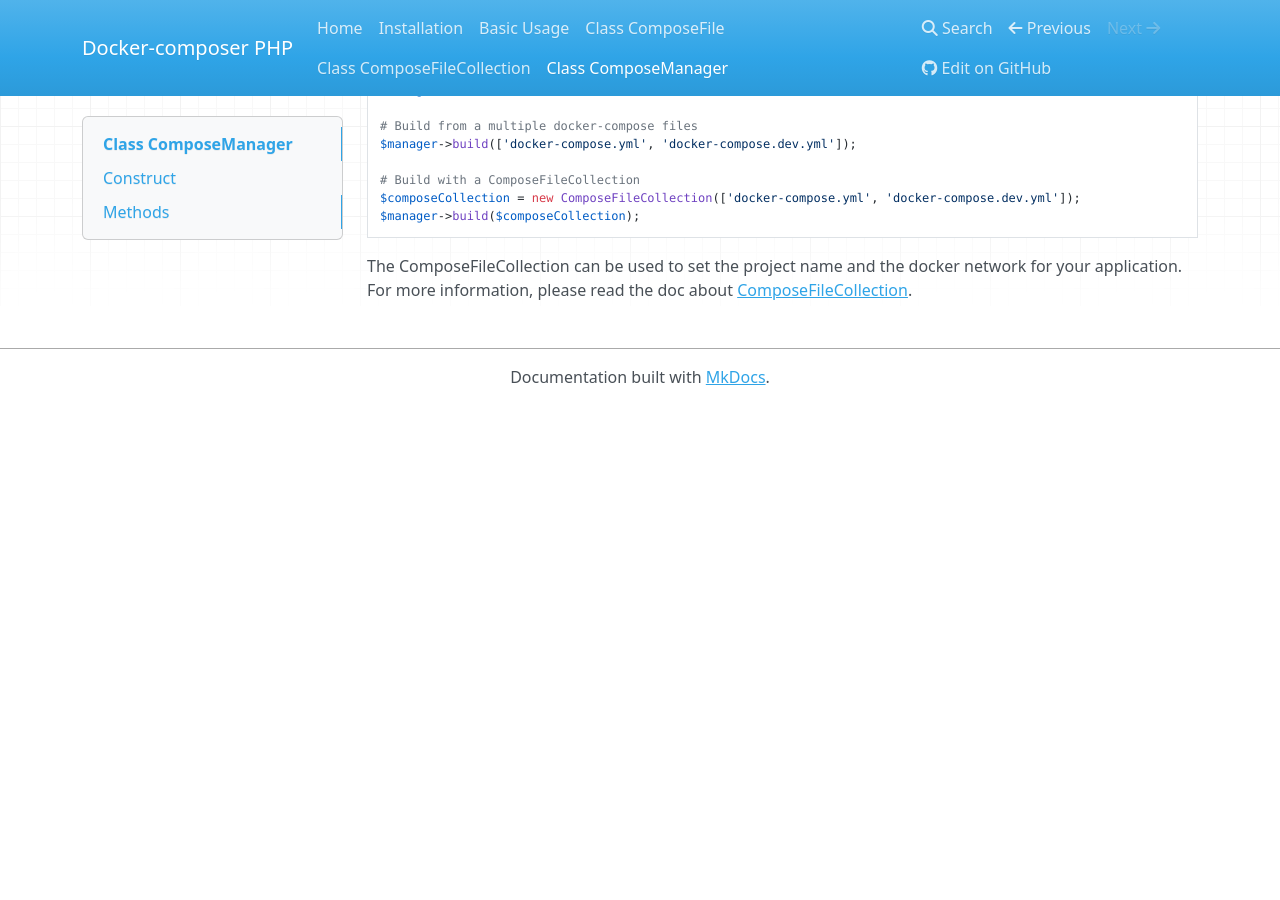
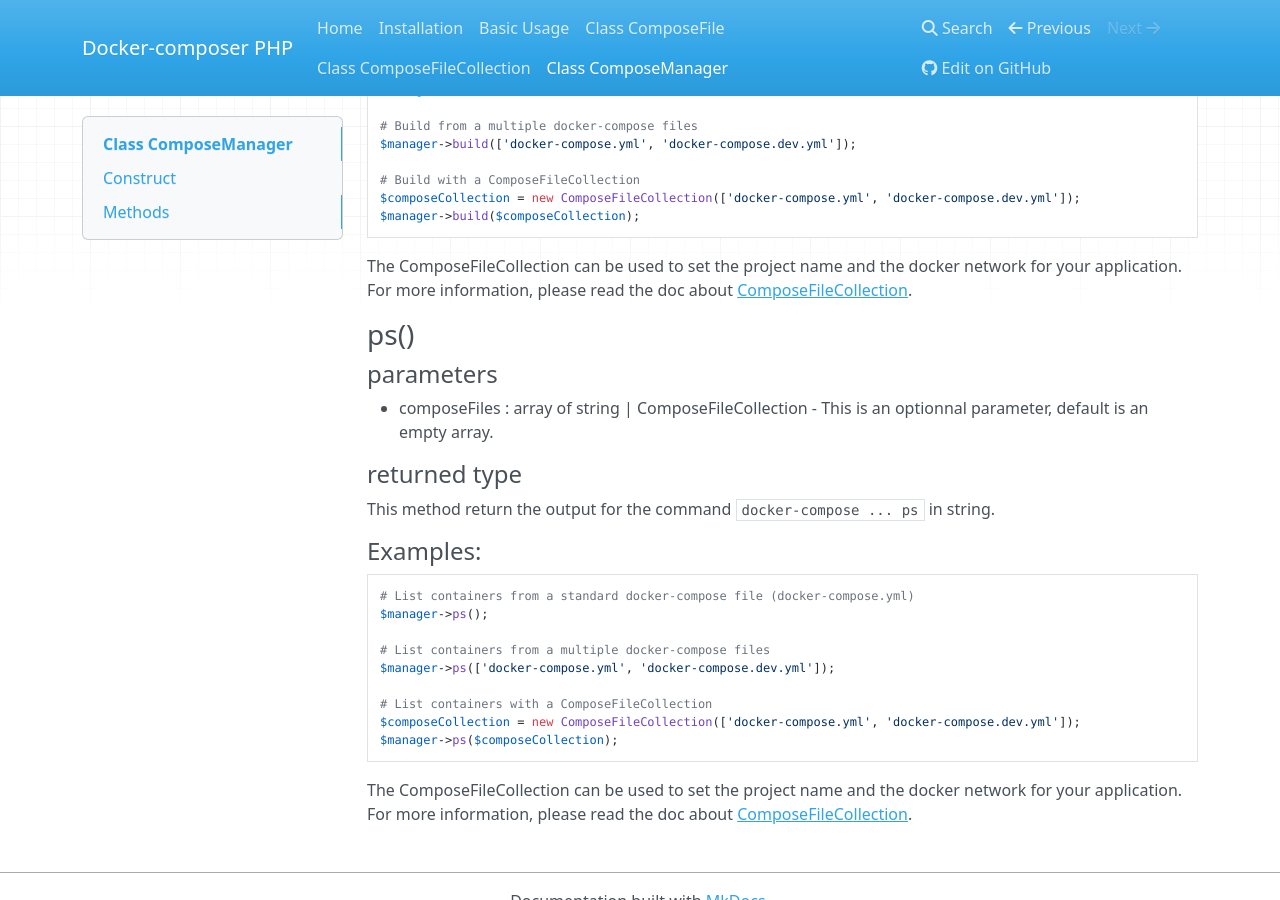
Before and after one commit to omauger/docker-compose-php, an MkDocs documentation site: the page built from docs/composemanager.md, in a window 1280 px wide and 900 px high, scrolled down 3155 px. Built offline with MkDocs 1.6.1, drawn with Linux system fonts in a browser that asks for light colours; nearby versions of some CDN libraries; old or Windows-style settings are respelled for this version of MkDocs; before the commit the page ends 3560 px from its top, so only the background shows below that.

Commit message:
Finalize documentation for ps command

````diff
--- a/docs/composemanager.md
+++ b/docs/composemanager.md
@@ -142,3 +142,25 @@ $manager->build($composeCollection);
 ```
 
 The ComposeFileCollection can be used to set the project name and the docker network for your application. For more information, please read the doc about [ComposeFileCollection](/composefilecollection).
+
+### ps()
+#### parameters
+* composeFiles : array of string | ComposeFileCollection - This is an optionnal parameter, default is an empty array.
+
+#### returned type
+This method return the output for the command `docker-compose ... ps` in string.
+
+#### Examples:
+```php
+# List containers from a standard docker-compose file (docker-compose.yml)
+$manager->ps();
+
+# List containers from a multiple docker-compose files
+$manager->ps(['docker-compose.yml', 'docker-compose.dev.yml']);
+
+# List containers with a ComposeFileCollection
+$composeCollection = new ComposeFileCollection(['docker-compose.yml', 'docker-compose.dev.yml']);
+$manager->ps($composeCollection);
+```
+
+The ComposeFileCollection can be used to set the project name and the docker network for your application. For more information, please read the doc about [ComposeFileCollection](/composefilecollection).
````
Also changed, not shown: docs/basic.md (+7 -2 lines), docs/index.md (+1 -1 lines).
